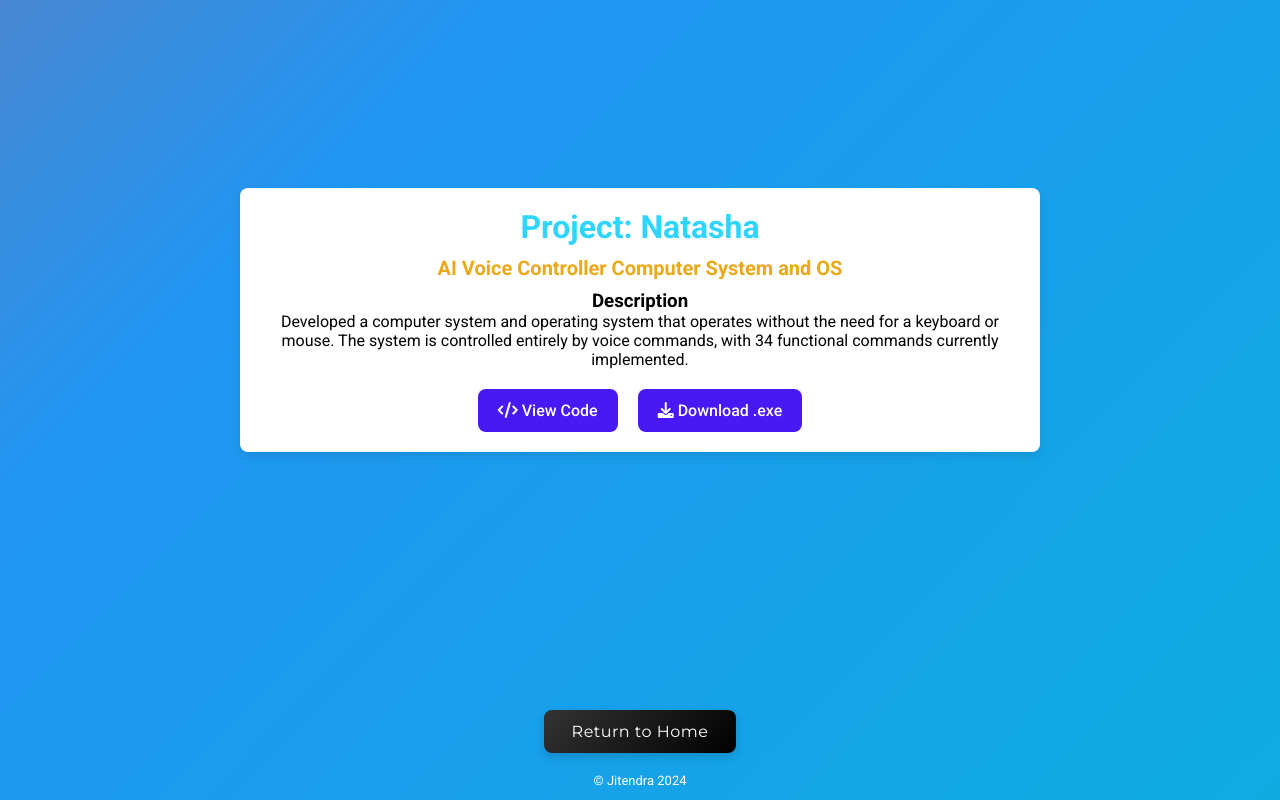
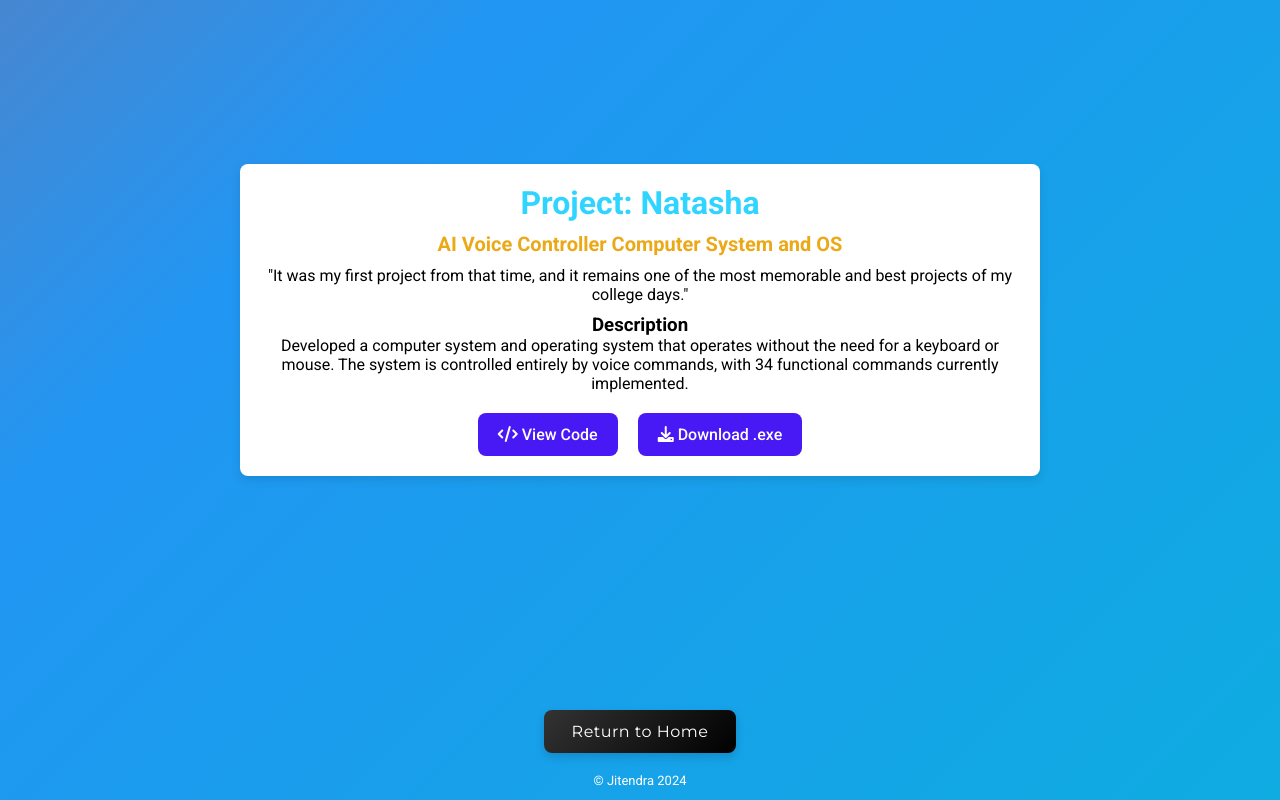
Before and after one commit to JitendraBagri/jitendra, a plain HTML site: page git.html in a window 1280 px wide. Drawn offline with Linux system fonts and the light colour scheme.

Commit message:
Update git.html

```diff
--- a/git.html
+++ b/git.html
@@ -16,6 +16,7 @@
             <h2>Project: Natasha</h2>
             <div class="description">AI Voice Controller Computer System and OS</div>
             <p>
+                "It was my first project from that time, and it remains one of the most memorable and best projects of my college days."
                 <h3>Description</h3>
                 Developed a computer system and operating system that operates without the need for a keyboard or mouse. The system is controlled entirely by voice commands, with 34 functional commands currently implemented.
             </p>
```
